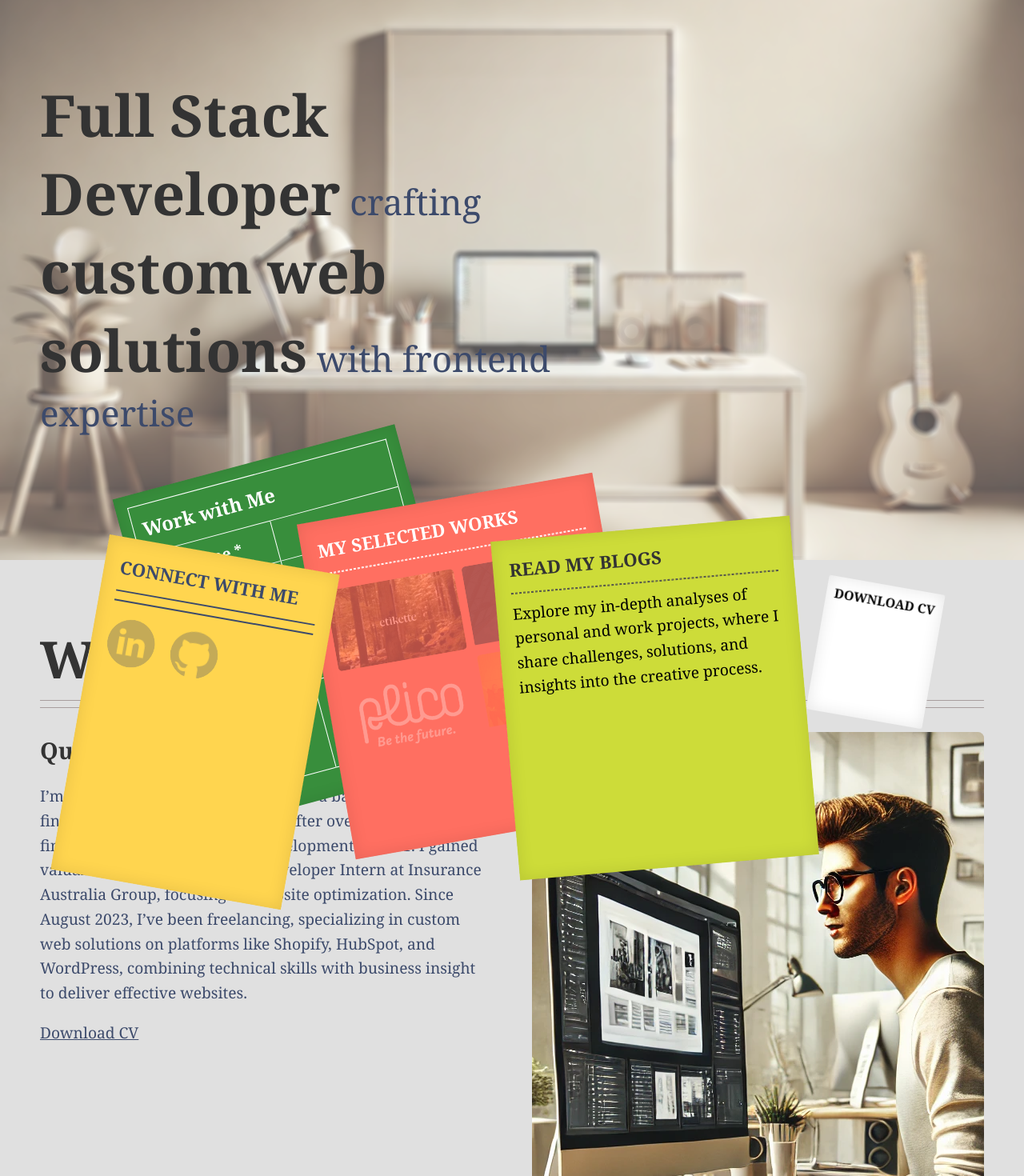
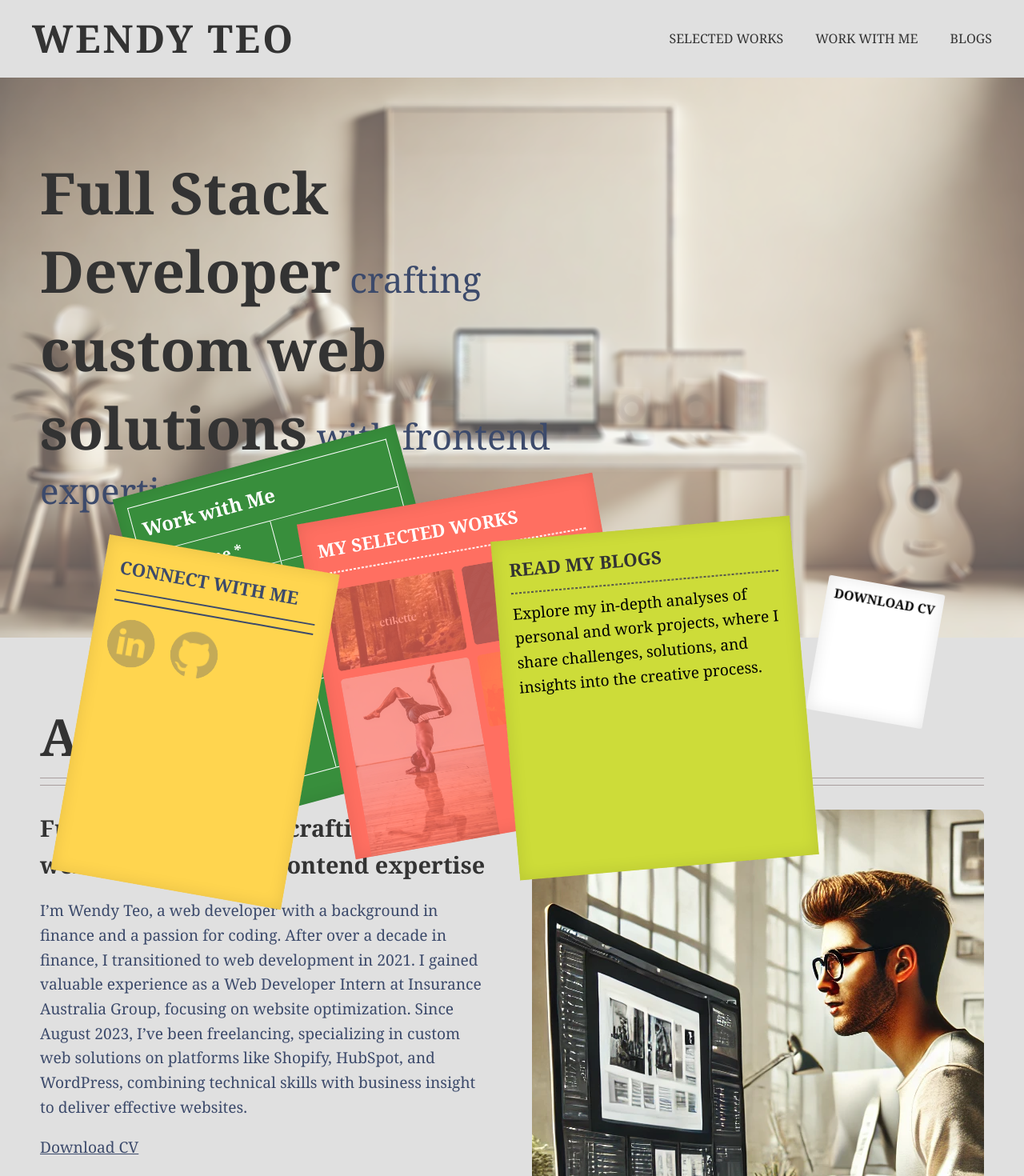
Before and after one commit to wteo/resumeWebsite2, a React (Create React App) app in the folder my-react-app/: page / in a window 1280 px wide. Shown: the top 1470 px of the page at 80% size. Built offline with nearby package versions, Linux system fonts and the light colour scheme; a web font is replaced by a local one.

Commit message:
updated content

```diff
--- a/my-react-app/src/App.js
+++ b/my-react-app/src/App.js
@@ -24,9 +24,9 @@ function App() {
 
   return (
     <div className="App">
-      {url !== 'home' && <Header routeHandler={routeHandler} />}
+      <Header routeHandler={routeHandler} />
       {url === 'home' && <HeroBanner />}
-      {url === 'home' && <About routeHandler={routeHandler} /> }
+      {url === 'home' && <About routeHandler={routeHandler} />}
       {url === 'home' && <Experience />}
       {url === 'home' && <Process />}
       {url === 'home' && <Services />}
--- a/my-react-app/src/components/About.js
+++ b/my-react-app/src/components/About.js
@@ -10,12 +10,12 @@ function About({ routeHandler }) {
     return (
         <section className="about">
             <ContentWrapper>
-                <h1 className="about__title">Wendy Teo</h1>
+                <h1 className="about__title">About Me</h1>
                 <hr className="about__divider" />
                 <hr className="about__divider" />
                 <div className="about__group">
                     <div className="about__description">
-                        <h1>Quick Profile</h1>
+                        <h1>Full Stack Developer crafting custom web solutions with frontend expertise</h1>
                         <p>
                             I’m Wendy Teo, a web developer with a background in finance and a passion for coding. After over a decade in finance, I transitioned to web development in 2021. I gained valuable experience as a Web Developer Intern at Insurance Australia Group, focusing on website optimization. Since August 2023, I’ve been freelancing, specializing in custom web solutions on platforms like Shopify, HubSpot, and WordPress, combining technical skills with business insight to deliver effective websites.
                         </p>
--- a/my-react-app/src/components/Article.js
+++ b/my-react-app/src/components/Article.js
@@ -16,7 +16,7 @@ import etikettePaginationVideo from '../assets/etikette_pagination.mp4';
 
 function Article() {
 
-    const tags = ['HTML', 'CSS', 'JavaScript'];
+    const tags = ['Figma', 'Shopify', 'Liquid', 'JavaScript'];
 
     const url = 'https://etikettecandles.com/';
 
@@ -54,7 +54,7 @@ function Article() {
 
     return (
         <Section sectionClassName="article" title="Etikette Candles">
-            <div className="article__group">
+            <article className="article__group">
                 <div className="article__description">
                     <p>
                         kjds lfksd flkjh dbsfjhbs fojhs bafjhb slnfb lsjkbdf sjnf sfjshb f,m kjds lfksd flkjh dbsfjhbs fojhs bafjhb slnfb lsjkbdf sjnf sfjshb f,m kjds lfksd flkjh dbsfjhbs fojhs bafjhb slnfb lsjkbdf sjnf sfjshb f,m kjds lfksd flkjh dbsfjhbs fojhs bafjhb slnfb lsjkbdf sjnf sfjshb f,m
@@ -81,7 +81,7 @@ function Article() {
                             </>))
                     }
                 </div>
-            </div>
+            </article>
         </Section>
     );
 }
--- a/my-react-app/src/components/Article.scss
+++ b/my-react-app/src/components/Article.scss
@@ -14,6 +14,10 @@
     }
 
     &__description {
+        position: sticky;
+        top: 20px;
+        max-height: calc(100vh - 40px);
+
         p {
             margin: 0;
             margin-bottom: 20px;
@@ -48,6 +52,7 @@
     .article__group {
         grid-template-columns: 1fr;
         gap: 20px;
+        height: auto;
     }
 }
 
--- a/my-react-app/src/components/Automic.js
+++ b/my-react-app/src/components/Automic.js
@@ -27,7 +27,7 @@ function Article() {
 
     return (
         <Section sectionClassName="article" title="Automic Group">
-            <div className="article__group">
+            <article className="article__group">
                 <div className="article__description">
                     <p>
                         kjds lfksd flkjh dbsfjhbs fojhs bafjhb slnfb lsjkbdf sjnf sfjshb f,m kjds lfksd flkjh dbsfjhbs fojhs bafjhb slnfb lsjkbdf sjnf sfjshb f,m kjds lfksd flkjh dbsfjhbs fojhs bafjhb slnfb lsjkbdf sjnf sfjshb f,m kjds lfksd flkjh dbsfjhbs fojhs bafjhb slnfb lsjkbdf sjnf sfjshb f,m
@@ -54,7 +54,7 @@ function Article() {
                             </>))
                     }
                 </div>
-            </div>
+            </article>
         </Section>
     );
 }
--- a/my-react-app/src/components/Files.js
+++ b/my-react-app/src/components/Files.js
@@ -9,8 +9,8 @@ import './Projects.scss';
 
 import etikette from '../assets/etikette.webp';
 import automic from '../assets/automic.webp';
+import gotsauss from '../assets/gotsauss.webp';
 import play from '../assets/play.webp';
-import plico from '../assets/plico.webp';
 
 function Files({ routeHandler }) {
 
@@ -60,7 +60,7 @@ function Files({ routeHandler }) {
                             <img className="file__image" src={ automic } alt="Automic Group" />
                         </div>
                         <div className="file__image-wrapper">
-                            <img className="file__image" src={ plico } alt="Plico Energy" />
+                            <img className="file__image" src={ gotsauss } alt="Gotsauss" />
                         </div>
                         <div className="file__image-wrapper">
                             <img className="file__image" src={ play } alt="Play Innovation" />
--- a/my-react-app/src/components/Files.scss
+++ b/my-react-app/src/components/Files.scss
@@ -48,7 +48,6 @@
     &__image-wrapper {
         width: 100%;
         overflow: hidden;
-        border-radius: 5px;
         filter: hue-rotate(-20deg) saturate(150%) opacity(30%);
     }
 
@@ -56,6 +55,7 @@
         width: 100%;
         height: auto;
         display: block;
+        border-radius: 5px;
     }
 }
 
--- a/my-react-app/src/components/Plico.js
+++ b/my-react-app/src/components/Plico.js
@@ -43,7 +43,7 @@ function Article() {
 
     return (
         <Section sectionClassName="article" title="Plico Energy">
-            <div className="article__group">
+            <article className="article__group">
                 <div className="article__description">
                     <p>
                         kjds lfksd flkjh dbsfjhbs fojhs bafjhb slnfb lsjkbdf sjnf sfjshb f,m kjds lfksd flkjh dbsfjhbs fojhs bafjhb slnfb lsjkbdf sjnf sfjshb f,m kjds lfksd flkjh dbsfjhbs fojhs bafjhb slnfb lsjkbdf sjnf sfjshb f,m kjds lfksd flkjh dbsfjhbs fojhs bafjhb slnfb lsjkbdf sjnf sfjshb f,m
@@ -70,7 +70,7 @@ function Article() {
                             </>))
                     }
                 </div>
-            </div>
+            </article>
         </Section>
     );
 }
--- a/my-react-app/src/components/Process.js
+++ b/my-react-app/src/components/Process.js
@@ -47,7 +47,7 @@ function Process() {
             category: 'Design & Development',
             description: 'Combining design and development, this phase focuses on bringing your project to life. I create visually appealing, user-friendly designs and build responsive websites that function flawlessly across platforms. From wireframes to the final build, this integrated approach ensures a seamless transition from concept to reality.',
             tools: [
-                'Figma', 'HTML', 'CSS', 'JavaScript', 'React', 'VueJS', 'CMS',
+                'Figma', 'Webflow', 'HTML', 'CSS', 'JavaScript', 'React', 'VueJS', 'Wordpress', 'Hubspot', 'Drupal', 'Shopify'
             ],
             caseStudy: {
                 src: etikette,
--- a/my-react-app/src/components/Projects.scss
+++ b/my-react-app/src/components/Projects.scss
@@ -62,11 +62,6 @@
                         transform: scale(1.2) !important;
                 }
             }
-        }
-
-        &:hover {
-            cursor: pointer;
-            transition: all 0.3s ease-in-out;
         }
 
         &:hover .projects__video,
--- a/my-react-app/src/ui/Social.js
+++ b/my-react-app/src/ui/Social.js
@@ -8,11 +8,11 @@ import linkedin from '../assets/linkedin.png';
 function Social() {
 
     const socials = [{
-        url: 'https://www.github.com',
+        url: 'https://www.linkedin.com/in/wendy-teo-36821461/',
         src: linkedin,
         alt: 'LinkedIn'
     },{
-        url: 'https://www.linkedin.com',
+        url: 'https://github.com/wteo/',
         src: gitHub,
         alt: 'Github'
     }];
```
